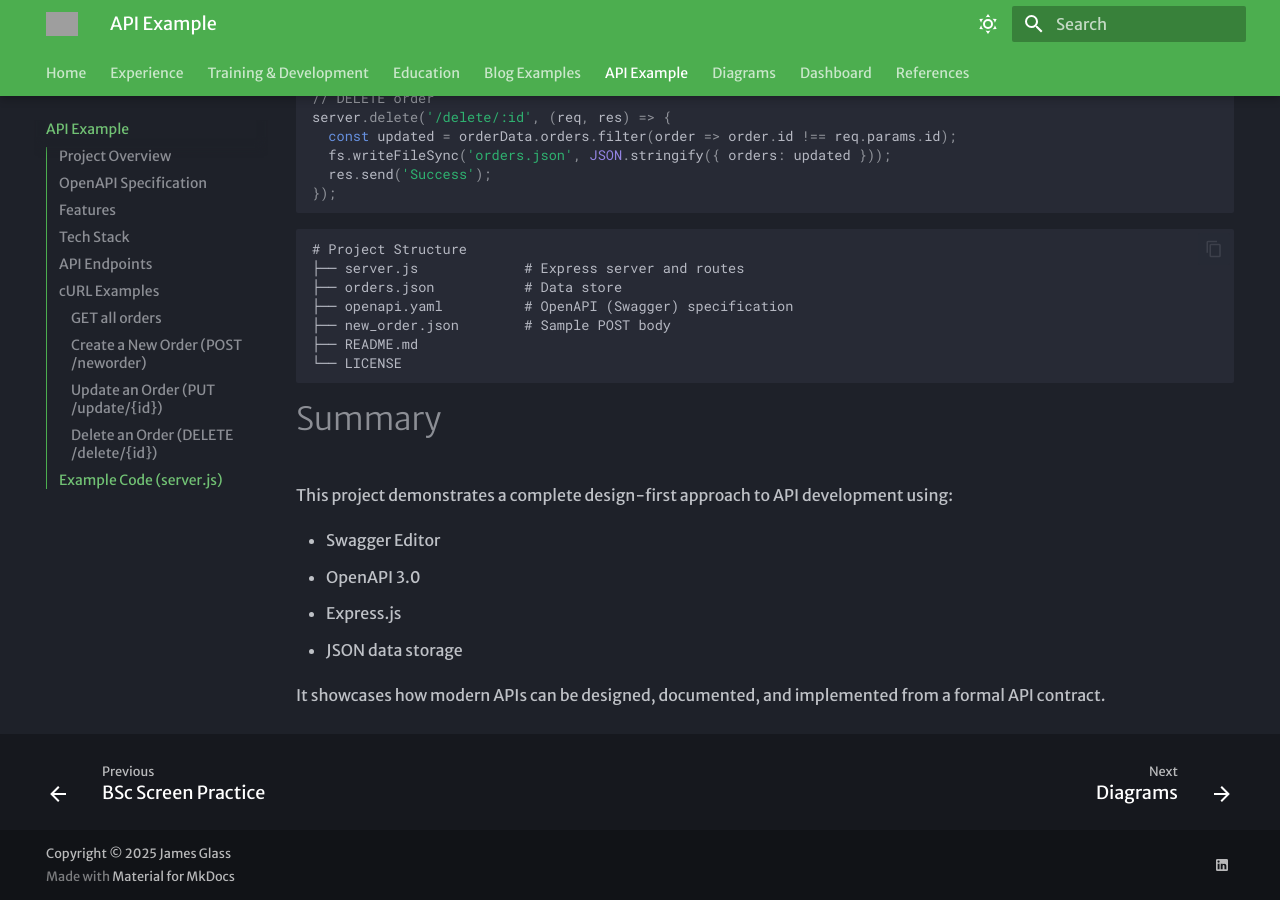
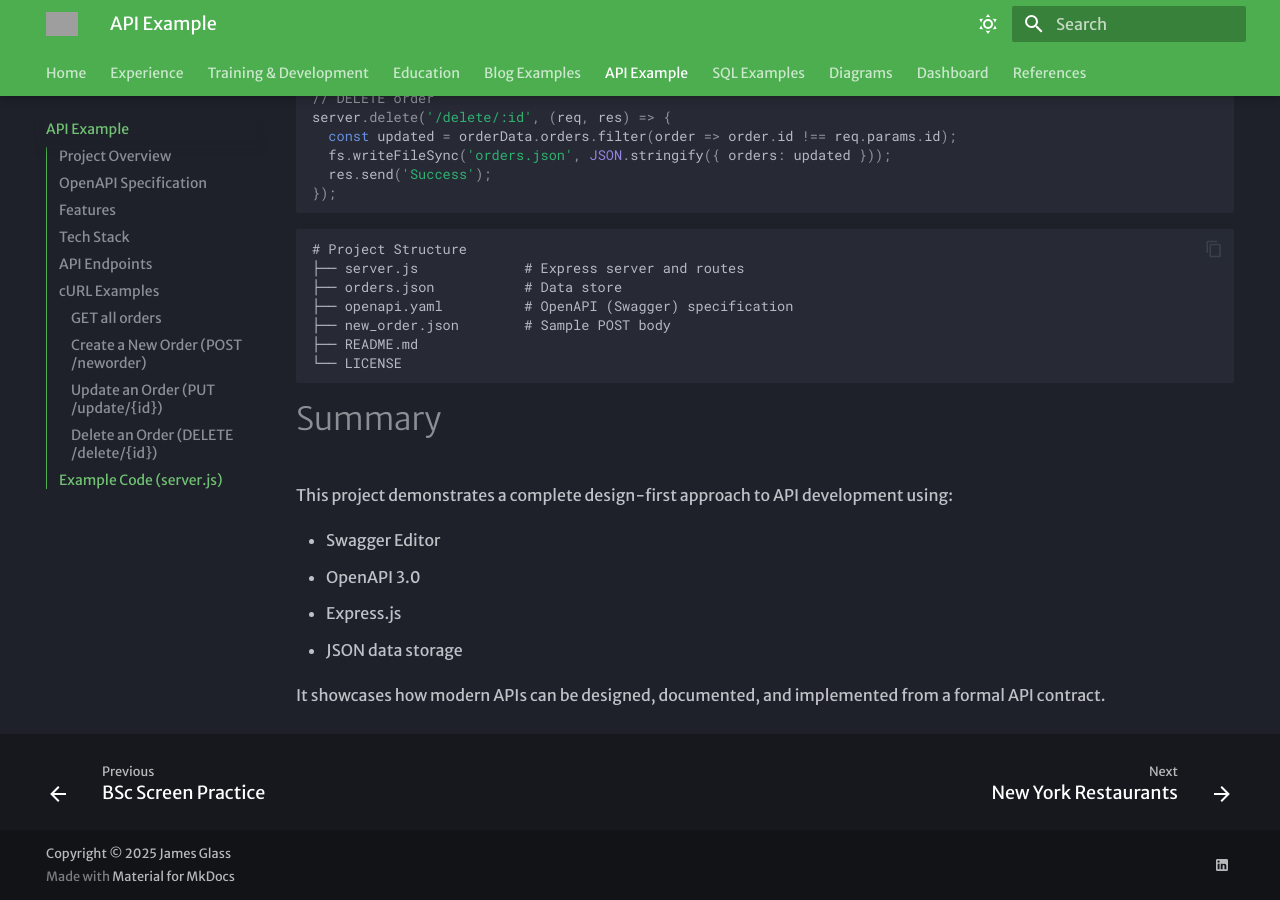
Before and after one commit to james-glass1999/MKDocs-James-Glass-PhD, an MkDocs documentation site: the page built from docs/api example/online-order-api.md, in a window 1280 px wide and 900 px high, scrolled down 3493 px. Built offline with MkDocs 1.6.1 and Material for MkDocs 9.7.7, drawn with Linux system fonts in a browser that asks for light colours; grey boxes are pictures that could not be loaded.

Commit message:
new section

```diff
--- a/mkdocs.yml
+++ b/mkdocs.yml
@@ -77,6 +77,10 @@ nav:
       - CAD Software: blog-examples/cad-software.md
       - Start with elecworks: blog-examples/start-with-elecworks.md
   - API Example: api example/online-order-api.md
+  - SQL Examples:
+      - New York Restaurants: sql-examples/new-york-restaurants.md
+      - SQLite: sql-examples/sqlite.md
+      - Trends in Startups: sql-examples/trends-in-startups.md
   - Diagrams: diagrams.md
   - Dashboard:
       - Dashboard Example One: dashboard/dashboard-example-one.md
```
Also changed, not shown: docs/sql-examples/new-york-restaurants.md (added), docs/sql-examples/sqlite.md (added), docs/sql-examples/trends-in-startups.md (added).
